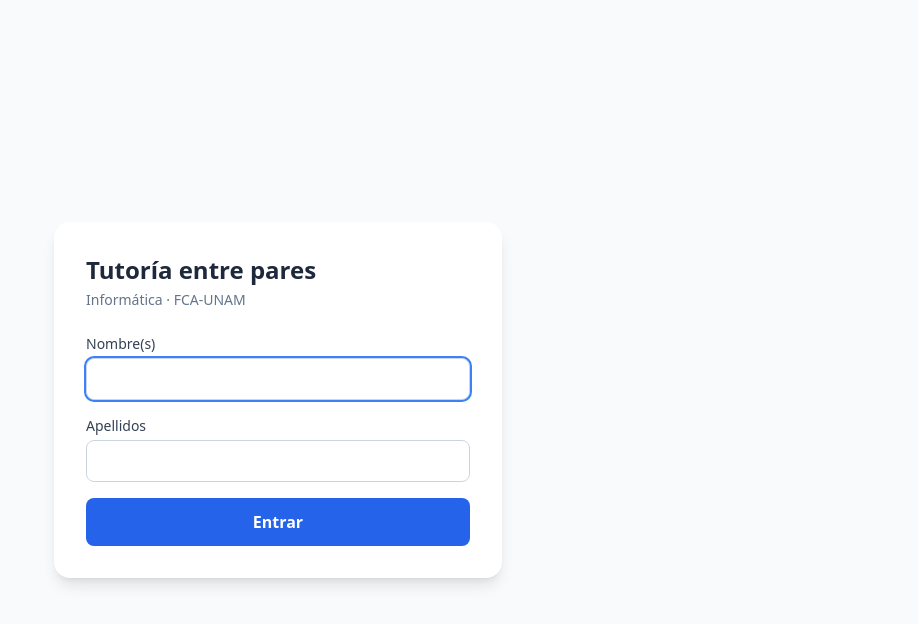
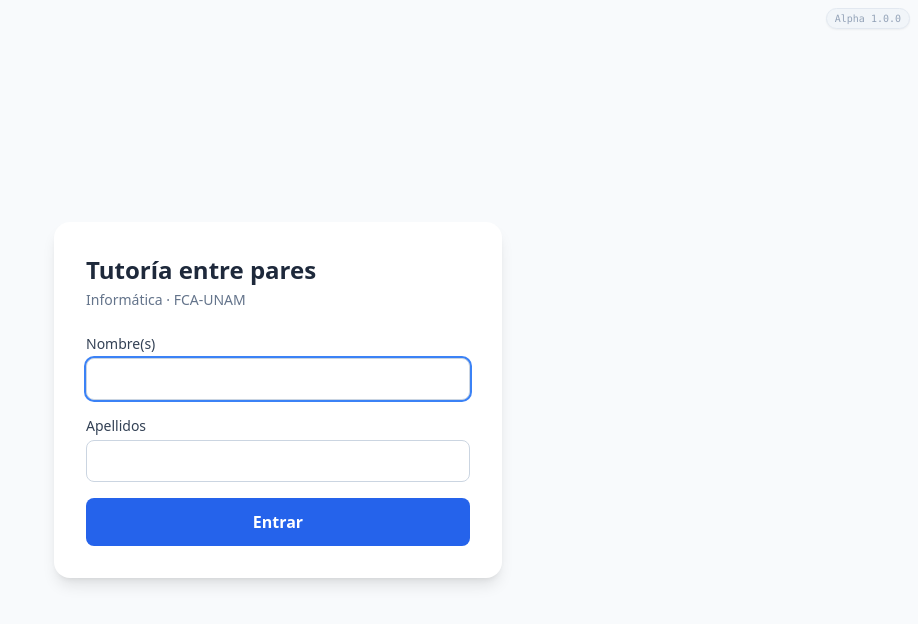
Before and after one commit to ZilliC/tutoria-pares, a React (Vite) app: page / in a window 1280 px wide. Shown: the top 624 px of the page, without its empty margins (362-1280 px from the left). Built offline with nearby package versions, Linux system fonts and the light colour scheme; no server answers.

Commit message:
Implementar etiqueta de versión global Alpha 1.0.0 flotante en la esquina superior derecha

```diff
--- a/src/App.jsx
+++ b/src/App.jsx
@@ -31,6 +31,7 @@ export default function App() {
     }
   }
 
+  function renderPagina() {
     if (pagina === "login" || !usuario) {
       return <Login onLogin={handleLogin} />;
     }
@@ -159,3 +160,13 @@ export default function App() {
 
     return null;
   }
+
+  return (
+    <>
+      {renderPagina()}
+      <div className="fixed top-2 right-2 text-[10px] text-slate-400 bg-slate-100 border border-slate-200 px-2 py-0.5 rounded-full font-mono z-50 pointer-events-none select-none shadow-sm">
+        Alpha 1.0.0
+      </div>
+    </>
+  );
+}
```
Lines whose indentation alone changed are shown as unchanged.
